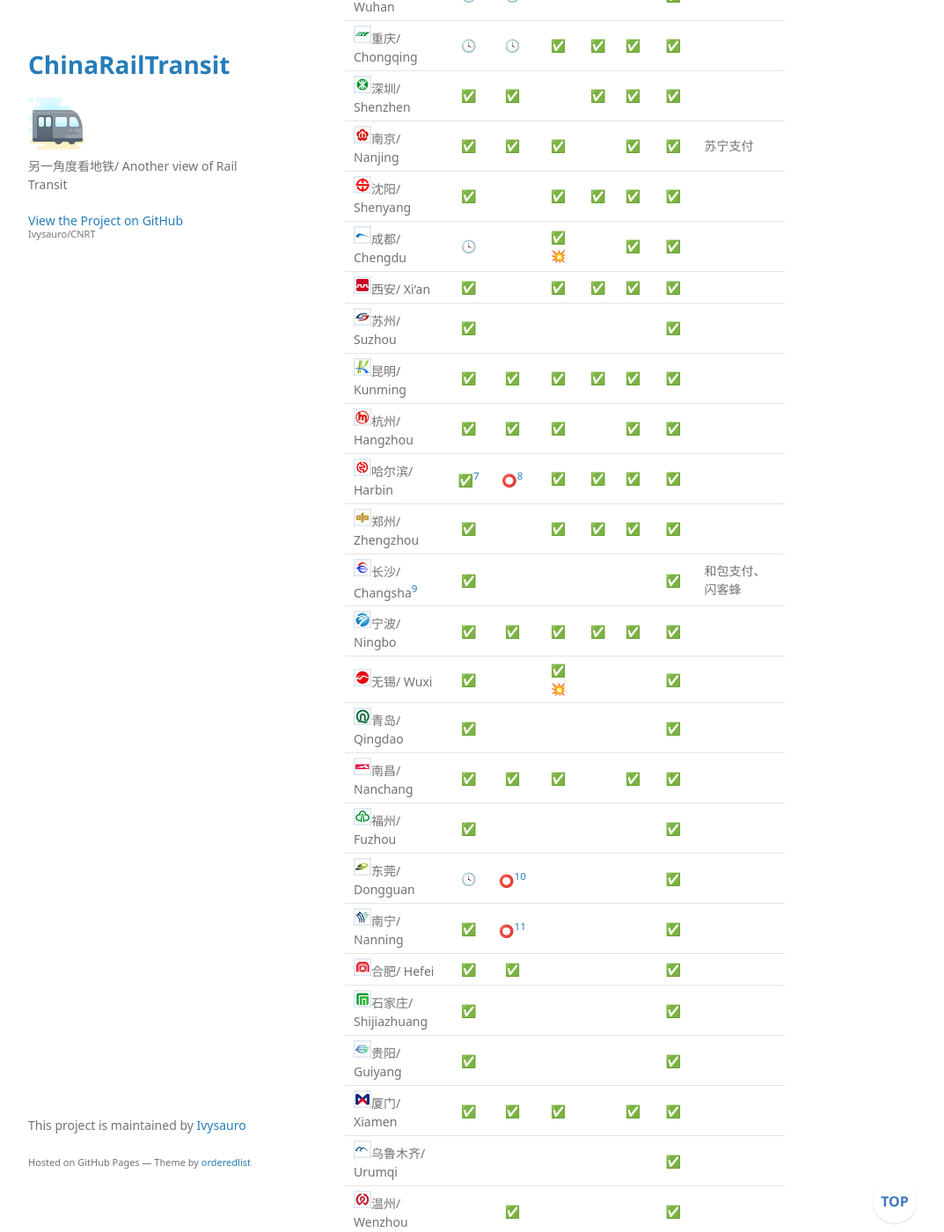
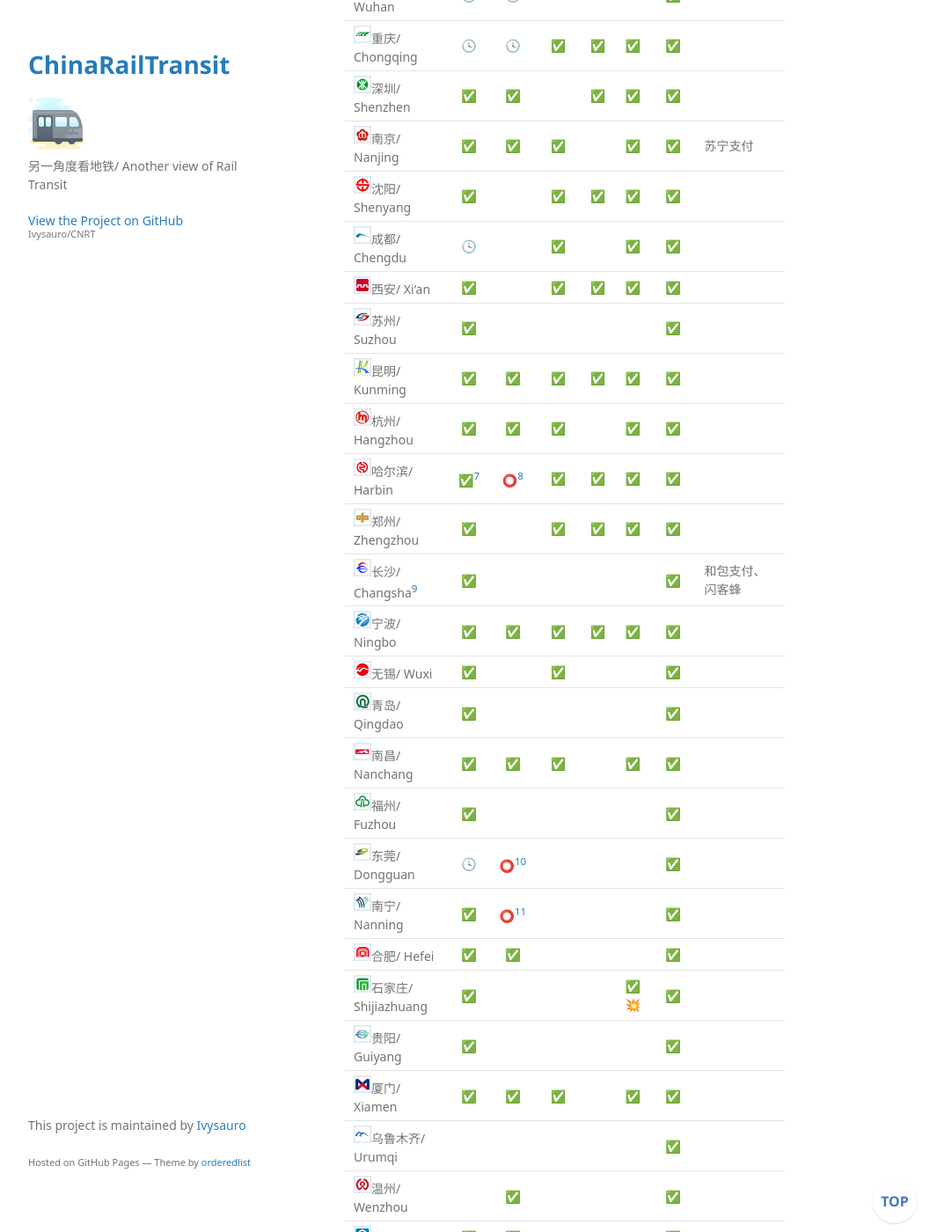
Before and after one commit to Ivysauro/CNRT, a Jekyll site: the page built from data/Pay.md, in a window 1280 px wide and 1400 px high, scrolled down 1370 px. Shown: the whole window at 88% size, without its empty margins (178-1251 px from the left). Built offline with Jekyll 4.4.1, drawn with Linux system fonts in a browser that asks for light colours; some web fonts are replaced; our own code applies the rules of GitHub Pages for plain Markdown files; a script that is not in the unit is left out.

Commit message:
🍊更新石家庄数据及评分

```diff
--- a/data/Pay.md
+++ b/data/Pay.md
@@ -47,7 +47,7 @@
 | <img src="https://raw.githubusercontent.com/Ivysauro/CNRT/master/images/city/sz.gif" width="20" hegiht="20"/>深圳/ Shenzhen | ✅ | ✅ | | ✅ | ✅ | ✅ | |
 | <img src="https://raw.githubusercontent.com/Ivysauro/CNRT/master/images/city/nj.gif" width="20" hegiht="20"/>南京/ Nanjing | ✅ | ✅ | ✅ | | ✅ | ✅ | 苏宁支付 |
 | <img src="https://raw.githubusercontent.com/Ivysauro/CNRT/master/images/city/sy.gif" width="20" hegiht="20"/>沈阳/ Shenyang | ✅ | | ✅ | ✅ | ✅ | ✅ | |
-| <img src="https://raw.githubusercontent.com/Ivysauro/CNRT/master/images/city/cd.gif" width="20" hegiht="20"/>成都/ Chengdu | 🕓 | | ✅💥 | | ✅ | ✅ | |
+| <img src="https://raw.githubusercontent.com/Ivysauro/CNRT/master/images/city/cd.gif" width="20" hegiht="20"/>成都/ Chengdu | 🕓 | | ✅ | | ✅ | ✅ | |
 | <img src="https://raw.githubusercontent.com/Ivysauro/CNRT/master/images/city/xa.gif" width="20" hegiht="20"/>西安/ Xi'an | ✅ | | ✅ | ✅ | ✅ | ✅ | |
 | <img src="https://raw.githubusercontent.com/Ivysauro/CNRT/master/images/city/suz.gif" width="20" hegiht="20"/>苏州/ Suzhou | ✅ | | | | | ✅ | |
 | <img src="https://raw.githubusercontent.com/Ivysauro/CNRT/master/images/city/km.gif" width="20" hegiht="20"/>昆明/ Kunming | ✅ | ✅ | ✅ | ✅ | ✅ | ✅ | |
@@ -56,14 +56,14 @@
 | <img src="https://raw.githubusercontent.com/Ivysauro/CNRT/master/images/city/zz.gif" width="20" hegiht="20"/>郑州/ Zhengzhou | ✅ | | ✅ | ✅ | ✅ | ✅ | |
 | <img src="https://raw.githubusercontent.com/Ivysauro/CNRT/master/images/city/cs.gif" width="20" hegiht="20"/>长沙/ Changsha[^ccs] | ✅ | | | | | ✅ | 和包支付、闪客蜂 |
 | <img src="https://raw.githubusercontent.com/Ivysauro/CNRT/master/images/city/nb.gif" width="20" hegiht="20"/>宁波/ Ningbo | ✅ | ✅ | ✅ | ✅ | ✅ | ✅ | |
-| <img src="https://raw.githubusercontent.com/Ivysauro/CNRT/master/images/city/wx.gif" width="20" hegiht="20"/>无锡/ Wuxi | ✅ | | ✅💥 | | | ✅ | |
+| <img src="https://raw.githubusercontent.com/Ivysauro/CNRT/master/images/city/wx.gif" width="20" hegiht="20"/>无锡/ Wuxi | ✅ | | ✅ | | | ✅ | |
 | <img src="https://raw.githubusercontent.com/Ivysauro/CNRT/master/images/city/qd.gif" width="20" hegiht="20"/>青岛/ Qingdao | ✅ | | | | | ✅ | |
 | <img src="https://raw.githubusercontent.com/Ivysauro/CNRT/master/images/city/nc.gif" width="20" hegiht="20"/>南昌/ Nanchang | ✅ | ✅ | ✅ | | ✅ | ✅ | |
 | <img src="https://raw.githubusercontent.com/Ivysauro/CNRT/master/images/city/fz.gif" width="20" hegiht="20"/>福州/ Fuzhou | ✅ | | | | | ✅ | |
 | <img src="https://raw.githubusercontent.com/Ivysauro/CNRT/master/images/city/dg.gif" width="20" hegiht="20"/>东莞/ Dongguan | 🕓 | ⭕[^dg] | | | | ✅ | |
 | <img src="https://raw.githubusercontent.com/Ivysauro/CNRT/master/images/city/nn.gif" width="20" hegiht="20"/>南宁/ Nanning | ✅ | ⭕[^nn] | | | | ✅ | |
 | <img src="https://raw.githubusercontent.com/Ivysauro/CNRT/master/images/city/hf.gif" width="20" hegiht="20"/>合肥/ Hefei | ✅ | ✅ | | | | ✅ | |
-| <img src="https://raw.githubusercontent.com/Ivysauro/CNRT/master/images/city/sjz.gif" width="20" hegiht="20"/>石家庄/ Shijiazhuang | ✅ | | | | | ✅ | |
+| <img src="https://raw.githubusercontent.com/Ivysauro/CNRT/master/images/city/sjz.gif" width="20" hegiht="20"/>石家庄/ Shijiazhuang | ✅ | | | | ✅💥 | ✅ | |
 | <img src="https://raw.githubusercontent.com/Ivysauro/CNRT/master/images/city/gy.gif" width="20" hegiht="20"/>贵阳/ Guiyang | ✅ | | | | | ✅ | |
 | <img src="https://raw.githubusercontent.com/Ivysauro/CNRT/master/images/city/xm.gif" width="20" hegiht="20"/>厦门/ Xiamen | ✅ | ✅ | ✅ | | ✅ | ✅ | |
 | <img src="https://raw.githubusercontent.com/Ivysauro/CNRT/master/images/city/wlmq.gif" width="20" hegiht="20"/>乌鲁木齐/ Urumqi | | | | | | ✅ | |
@@ -72,7 +72,7 @@
 | <img src="https://raw.githubusercontent.com/Ivysauro/CNRT/master/images/city/lz.gif" width="20" hegiht="20"/>兰州/ Lanzhou | ✅ | ⭕[^lz] | ✅ | ✅ | | ✅ | 翼支付 |
 | <img src="https://raw.githubusercontent.com/Ivysauro/CNRT/master/images/city/cz.gif" width="20" hegiht="20"/>常州/ Changzhou | ✅ | ✅ | | | | ✅ |
 | <img src="https://raw.githubusercontent.com/Ivysauro/CNRT/master/images/city/xz.gif" width="20" hegiht="20"/>徐州/ Xuzhou | ✅ | ✅ | | | | ✅ |
-| <img src="https://raw.githubusercontent.com/Ivysauro/CNRT/master/images/city/hhht.gif" width="20" hegiht="20"/>呼和浩特/ Hohhot | 🕓 | | | | ✅💥 | ✅ |
+| <img src="https://raw.githubusercontent.com/Ivysauro/CNRT/master/images/city/hhht.gif" width="20" hegiht="20"/>呼和浩特/ Hohhot | 🕓 | | | | ✅ | ✅ |
 | <img src="https://raw.githubusercontent.com/Ivysauro/CNRT/master/images/city/hk.gif" width="20" hegiht="20"/>香港/ Hong Kong | | | ⭕[^hk] | | 🕓 | |
 | <img src="https://raw.githubusercontent.com/Ivysauro/CNRT/master/images/city/mo.gif" width="20" hegiht="20"/>澳门/ Macao | | | | | | | |
 | <img src="https://raw.githubusercontent.com/Ivysauro/CNRT/master/images/city/tp.gif" width="20" hegiht="20"/>台北/ Taipei[^ctp] | | 🕓 | | | | ⭕[^tp] | |
@@ -237,7 +237,7 @@
 | <img src="https://raw.githubusercontent.com/Ivysauro/CNRT/master/images/city/dg.gif" width="20" hegiht="20"/>东莞/ Dongguan | ⭕ | ⭕ | ✅ | ❌ | ❌ | 40 |
 | <img src="https://raw.githubusercontent.com/Ivysauro/CNRT/master/images/city/nn.gif" width="20" hegiht="20"/>南宁/ Nanning | ✅ | ⭕ | ⭕ | ✅ | ✅ | 80 |
 | <img src="https://raw.githubusercontent.com/Ivysauro/CNRT/master/images/city/hf.gif" width="20" hegiht="20"/>合肥/ Hefei | ⭕ | ⭕ | ✅ | ✅ | ✅ | 80 |
-| <img src="https://raw.githubusercontent.com/Ivysauro/CNRT/master/images/city/sjz.gif" width="20" hegiht="20"/>石家庄/ Shijiazhuang | ⭕ | ⭕ | ⭕ | ✅ | ✅ | 70 |
+| <img src="https://raw.githubusercontent.com/Ivysauro/CNRT/master/images/city/sjz.gif" width="20" hegiht="20"/>石家庄/ Shijiazhuang | ⭕ | ⭕ | ✅ | ✅ | ✅ | 80 |
 | <img src="https://raw.githubusercontent.com/Ivysauro/CNRT/master/images/city/gy.gif" width="20" hegiht="20"/>贵阳/ Guiyang | ⭕ | ⭕ | ❌ | ✅ | ⭕ | 50 |
 | <img src="https://raw.githubusercontent.com/Ivysauro/CNRT/master/images/city/xm.gif" width="20" hegiht="20"/>厦门/ Xiamen | ✅ | ⭕ | ✅ | ✅ | ✅ | 90 |
 | <img src="https://raw.githubusercontent.com/Ivysauro/CNRT/master/images/city/wlmq.gif" width="20" hegiht="20"/>乌鲁木齐/ Urumqi | ⭕ | ⭕ | ❌ | ❌ | ❌ | **20** |
```
